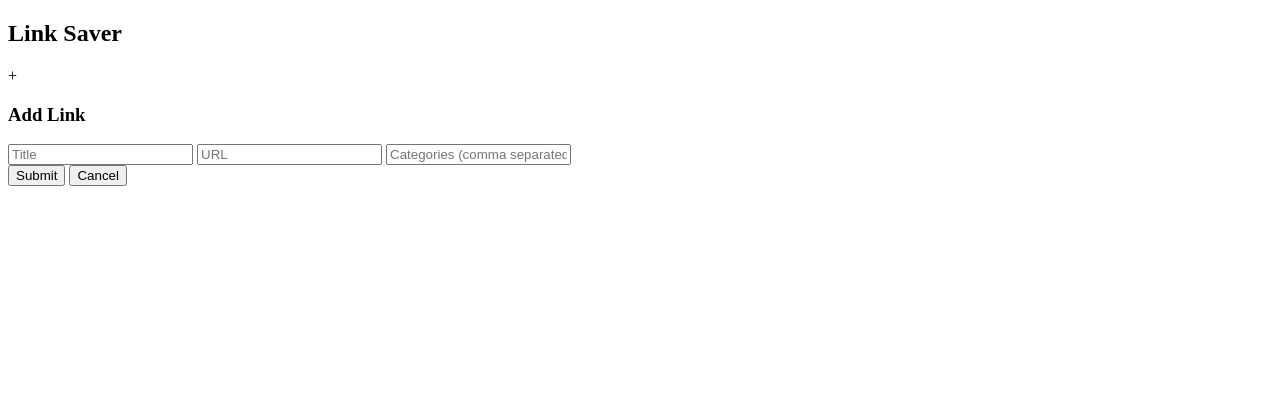
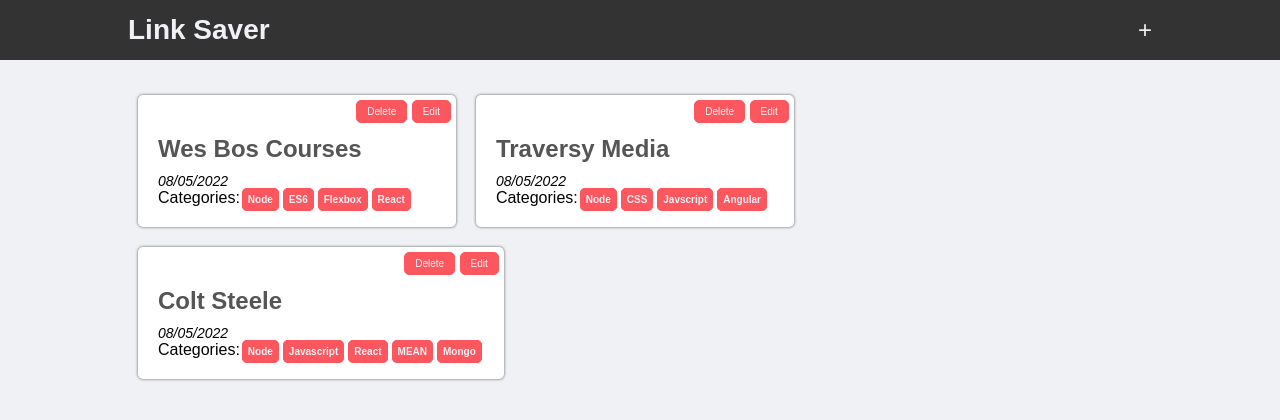
Before and after one commit to ZaidMarrie/link-saver-app, a plain HTML site: page index.html in a window 1280 px wide. Drawn offline with Linux system fonts and the light colour scheme.

Commit message:
fix incorrect file paths
Fix the file path for the css style sheet and the script tag.

```diff
--- a/index.html
+++ b/index.html
@@ -6,7 +6,7 @@
 	<meta name="viewport" content="width=device-width, initial-scale=1.0">
 	<meta http-equiv="X-UA-Compatible" content="ie=edge">
 	<title>Link Saver</title>
-	<link rel="stylesheet" href="app.css">
+	<link rel="stylesheet" href="style.css">
 </head>
 
 <body>
@@ -43,7 +43,7 @@
 		</div>
 	</div>
 
-	<script src="app.js"></script>
+	<script src="script.js"></script>
 </body>
 
 </html>
```
